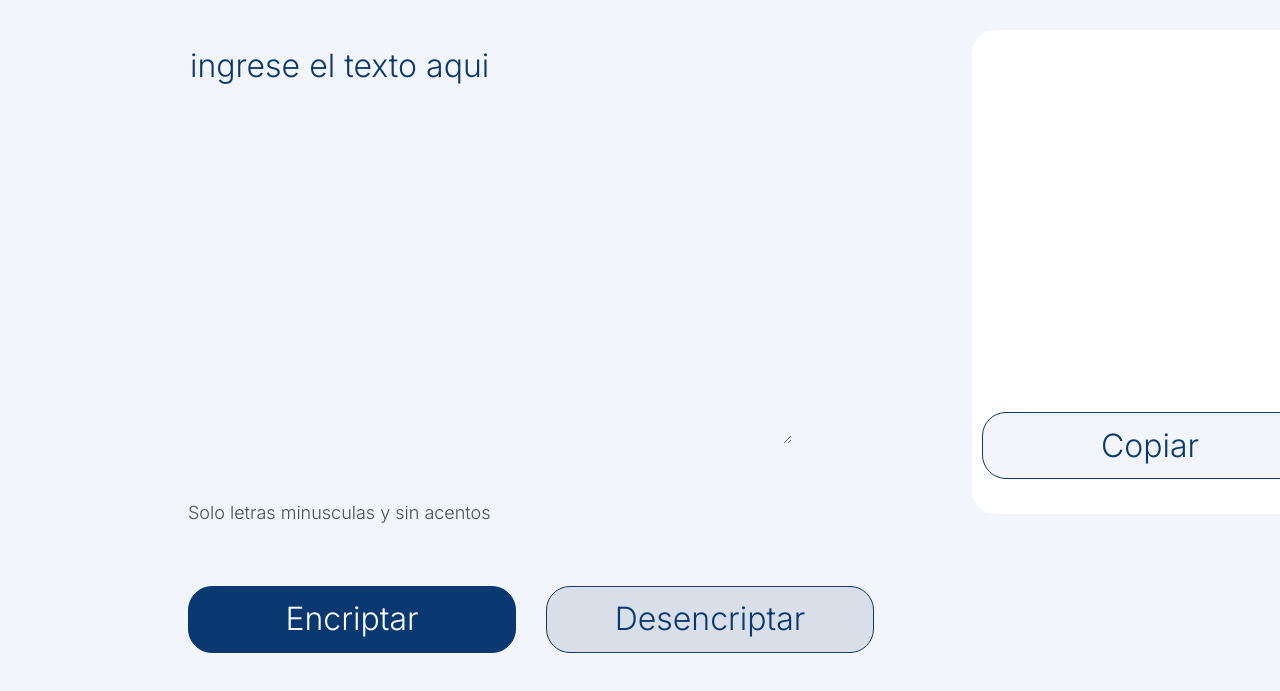
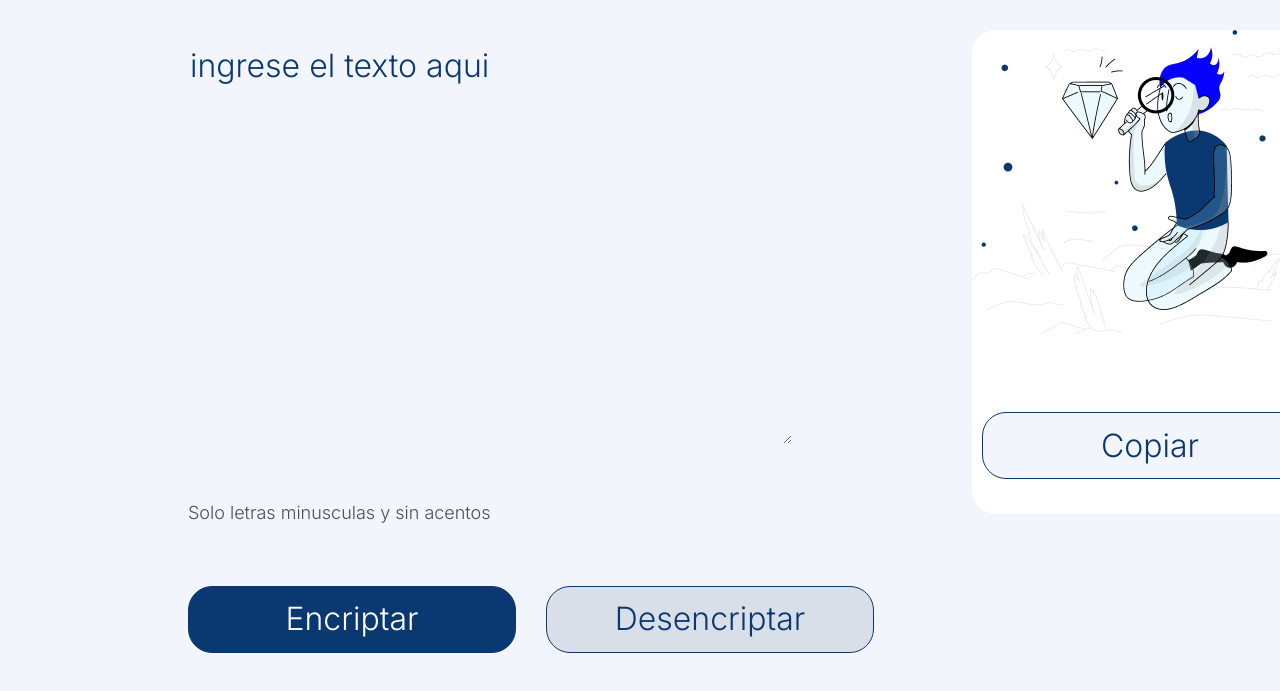
Before and after one commit to ChristAlca3/challenge-alura-decodificador, a plain HTML site: page index.html in a window 1280 px wide. Shown: the part 81-772 px from the top of the page. Drawn offline with Linux system fonts and the light colour scheme; the site is published under a folder, as on GitHub Pages, so addresses that start at the root find nothing.

Commit message:
Update style-encriptador.css

```diff
--- a/style-encriptador.css
+++ b/style-encriptador.css
@@ -35,7 +35,7 @@ main{
 
 .mensaje{
     background: white;
-    background-image: url("/Muñeco.png");
+    background-image: url("Muñeco.png");
     background-repeat: no-repeat;
     border: none;
     border-radius: 24px;
```
